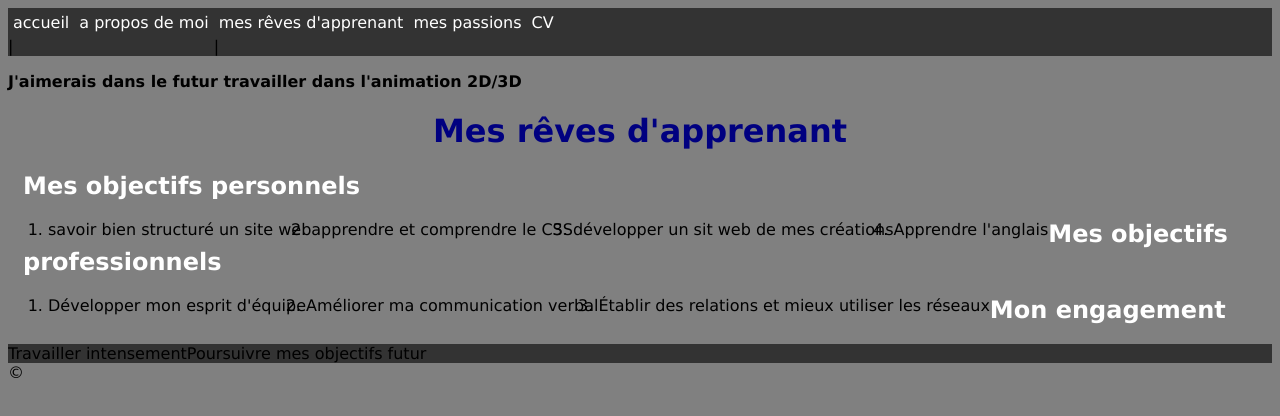
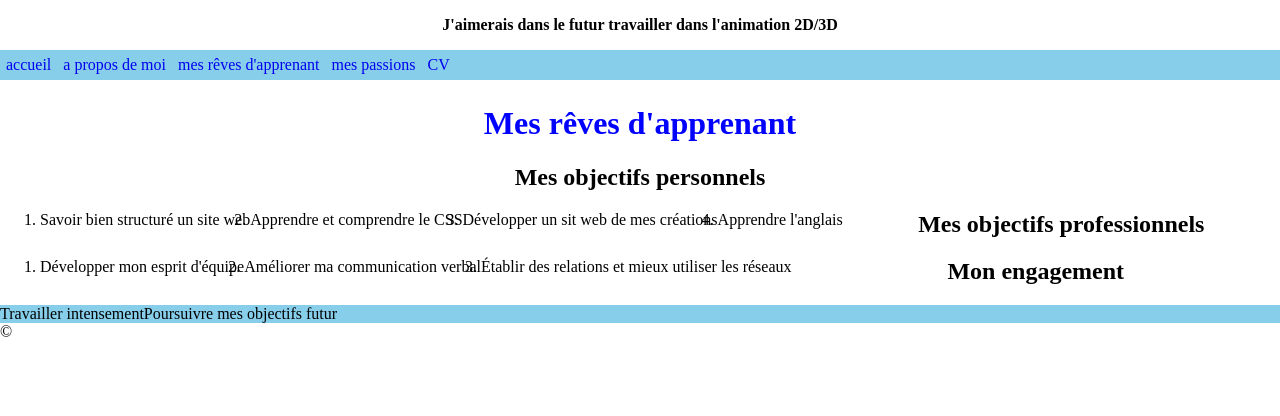
Before and after one commit to Marylinelesaffre/about-me, a plain HTML site: page my-dreams.html in a window 1280 px wide. Drawn offline with Linux system fonts and the light colour scheme.

Commit message:
avancement

```diff
--- a/my-dreams.html
+++ b/my-dreams.html
@@ -9,28 +9,25 @@
 
 </head>
 <body>
-
+    <header><p><strong>J'aimerais dans le futur travailler dans l'animation 2D/3D</strong></p>
+    </header>
     <nav>
         <ul>
-           <li><a href="index.html">accueil</a> | </li>
-           <li><a href="about-me.html">a propos de moi</a> </li>
-           <li><a href="my-dreams.html">mes rêves d'apprenant</a> | </li>
-           <li><a href="my-passions.html">mes passions</a> </li>
-           <li><a href="images/cv-fr.pdf" target="_blank" rel="noopener noreferrer">CV</a> </li>
+           <li><a href="index.html">accueil</a></li>
+           <li><a href="about-me.html">a propos de moi</a></li>
+           <li><a href="my-dreams.html">mes rêves d'apprenant</a></li>
+           <li><a href="my-passions.html">mes passions</a></li>
+           <li><a href="images/cv-fr.pdf" target="_blank" rel="noopener noreferrer">CV</a></li>
         </ul>
-      </nav>
-
-
-    <p><strong>J'aimerais dans le futur travailler dans l'animation 2D/3D</strong></p>
+    </nav>
 
     <h1>Mes rêves d'apprenant</h1>
     <h2>Mes objectifs personnels</h2>
-
 <ol>
-   <li>savoir bien structuré un site web</li>
-   <li>apprendre et comprendre le CSS</li>
-   <li>développer un sit web de mes créations</li>
-   <li>Apprendre l'anglais</li>
+    <li>Savoir bien structuré un site web</li>
+    <li>Apprendre et comprendre le CSS</li>
+    <li>Développer un sit web de mes créations</li>
+    <li>Apprendre l'anglais</li>
 </ol>
 
 <h2>Mes objectifs professionnels</h2>
--- a/style.css
+++ b/style.css
@@ -1,50 +1,54 @@
- h1{
+ h1{ text-align: center;
     color: blue
   }
-  p {
+  p {text-align: center;
     color: black
   }
   html, body {
-    margin: 500;
-    padding: 500;
+    margin: 0;
+    padding: 0;
     }
     body {
-      background-color: gray;
+      background-color: peru
       font-family: Verdana, sans-serif;
       font-size: 100%;
       }
 
-      h1 {
-        font-size: 200%;
-        color: navy;
-        text-align: center;
-        }
-        h2{
-          font-size: 150%;
-          color: white;
-          padding-left: 15px;
-          }
 
           ul {
             list-style-type: none;
             margin: 0;
             padding: 0;
             overflow: hidden;
-            background-color: #333;
+            background-color: skyblue
         }
 
-        li {
+        li { text-align: center;
             float: inline-start;
         }
 
         li a {
             display: block;
-            color: white;
+            color: rgb(250, 9, 9)
             text-align: center;
-            padding: 5px 5px;
+            padding: 6px 6px;
             text-decoration: none;
         }
 
         li a:hover {
-          background-color: blue
+          background-color: peru
       }
+      nav {
+        display: inline-block;
+        text-align: center;
+        width: 100%;
+    }
+    div {display: flex;
+    justify-content: center;}
+
+    table{
+        margin: auto;
+    }
+    h2{text-align: center;}
+
+    ol{align-items: center;}
```
Also changed, not shown: about-me.html (+9 -9 lines), index.html (+13 -14 lines), my-passions.html (+10 -11 lines), 1 other file.
